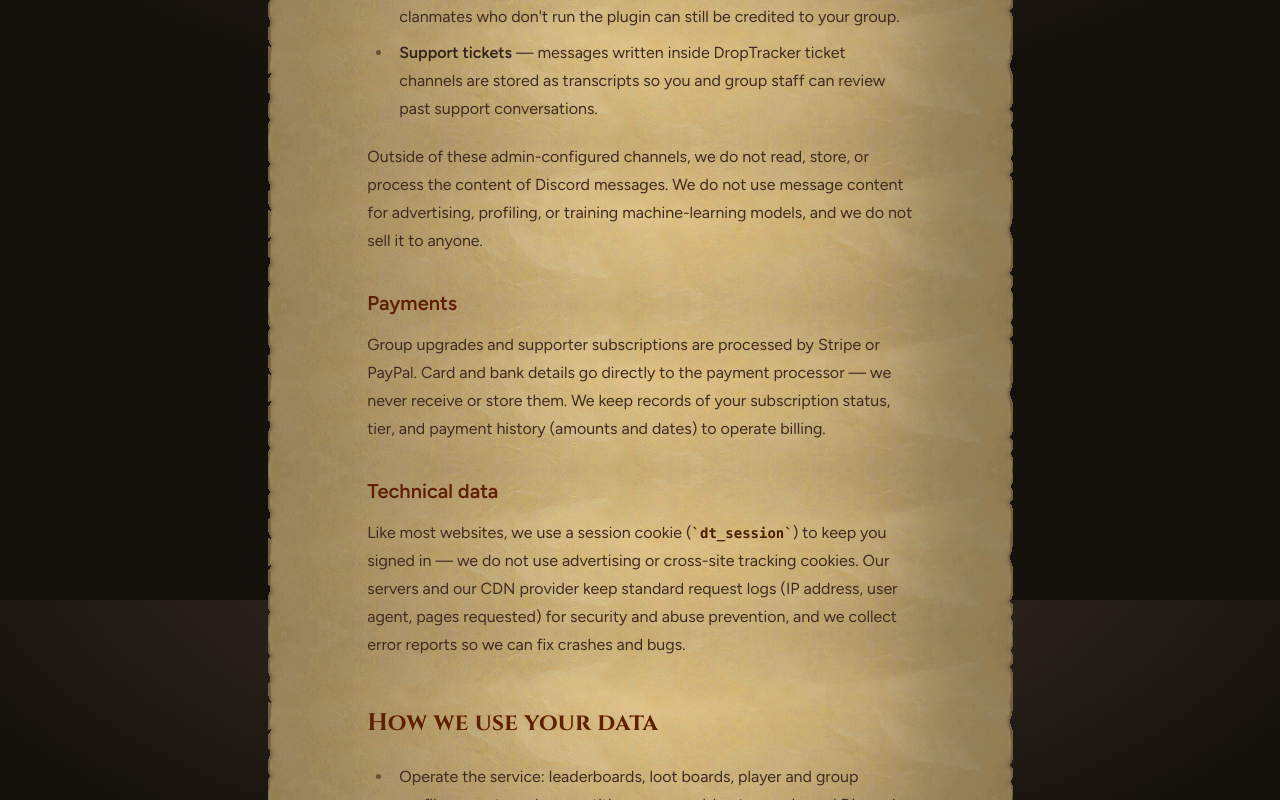
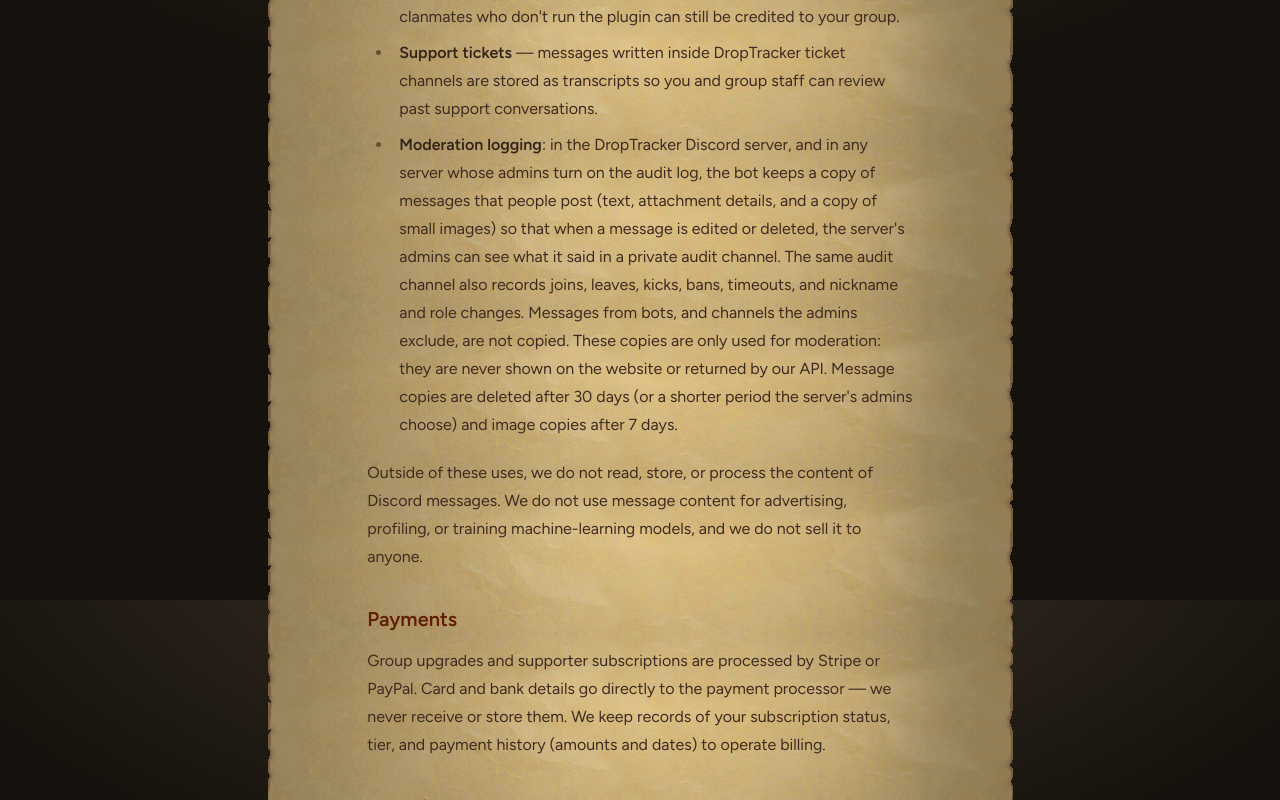
Before and after one commit to joelhalen/droptracker-web, a Next.js app in the folder apps/web/: page /privacy in a window 1280 px wide. Shown: the part 1800-2600 px from the top of the page. Built offline with nearby package versions, Linux system fonts and the light colour scheme; no server answers.

Commit message:
Privacy policy: moderation logging (Discord audit log)
The bot now keeps short-lived copies of Discord messages so admins can see
what a deleted or edited message said. Say so, with the retention periods
(30 days for text, 7 for images) and how to ask for removal.

```diff
--- a/apps/web/app/(site)/(public)/privacy/page.tsx
+++ b/apps/web/app/(site)/(public)/privacy/page.tsx
@@ -13,7 +13,7 @@ export const metadata: Metadata = {
 const POLICY = `
 # Privacy Policy
 
-**Effective date: 20 October 2026**
+**Effective date: 9 November 2026**
 
 DropTracker ("we", "us") is a loot- and achievement-tracking service for Old
 School RuneScape, consisting of a RuneLite plugin, a Discord bot and
@@ -72,9 +72,19 @@ channels:
 - **Support tickets** — messages written inside DropTracker ticket channels
   are stored as transcripts so you and group staff can review past support
   conversations.
+- **Moderation logging**: in the DropTracker Discord server, and in any server
+  whose admins turn on the audit log, the bot keeps a copy of messages that
+  people post (text, attachment details, and a copy of small images) so that
+  when a message is edited or deleted, the server's admins can see what it
+  said in a private audit channel. The same audit channel also records joins,
+  leaves, kicks, bans, timeouts, and nickname and role changes. Messages from
+  bots, and channels the admins exclude, are not copied. These copies are only
+  used for moderation: they are never shown on the website or returned by our
+  API. Message copies are deleted after 30 days (or a shorter period the
+  server's admins choose) and image copies after 7 days.
 
-Outside of these admin-configured channels, we do not read, store, or process
-the content of Discord messages. We do not use message content for
+Outside of these uses, we do not read, store, or process the content of
+Discord messages. We do not use message content for
 advertising, profiling, or training machine-learning models, and we do not
 sell it to anyone.
 
@@ -135,8 +145,9 @@ Each provider processes data under its own privacy policy.
 
 Gameplay records power historical leaderboards and are retained while the
 service operates. Relayed clan chat is transient and not retained as a
-long-term record. Server logs and error reports are kept for short operational
-windows. If a Discord server removes the bot, its configuration becomes
+long-term record. Moderation logging copies of Discord messages are deleted
+after 30 days or less, and copies of images after 7 days. Server logs and
+error reports are kept for short operational windows. If a Discord server removes the bot, its configuration becomes
 inactive; ticket transcripts are retained so past support history stays
 available to the people involved.
 
@@ -158,6 +169,8 @@ kept as a record.
   settings.
 - **Group features** — the clan chat bridge and notification features are
   opt-in per group and can be disabled by group admins at any time.
+- **Moderation logging**: you can ask us to delete the stored copies of your
+  messages in the DropTracker Discord server at any time by opening a ticket.
 - **Access, correction, and deletion** — you can ask us for a copy of the
   data we hold about you, ask us to correct it, or ask us to delete your
   account data (including gameplay submissions and screenshots). We will
```
